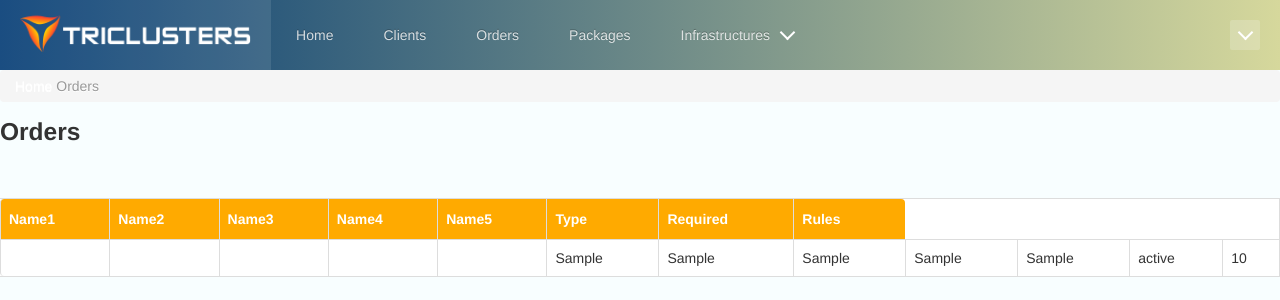
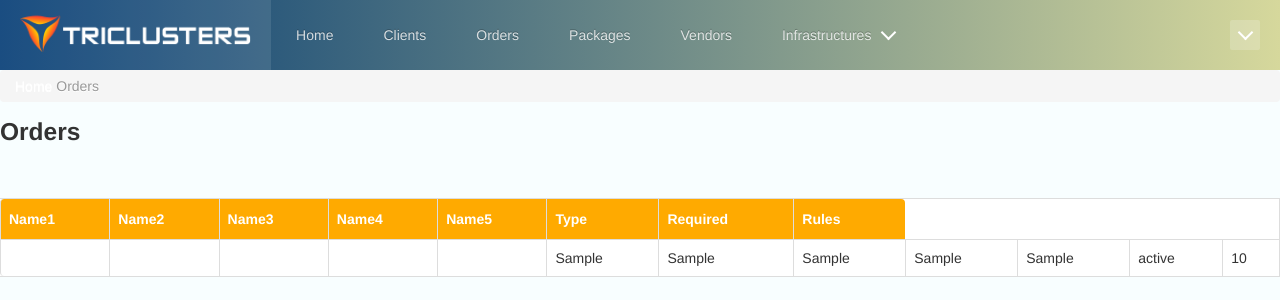
Before and after one commit to cruisezhao/dbmtripanels-staff, a Django app: template staff/templates/applications/product_package_rules.html in a window 1280 px wide. Shown: the top 300 px of the page. Run offline with Django 3.2, Linux system fonts and the light colour scheme; the template is opened without the code that fills it: most values are stand-ins (such as "Sample title", 1, 10 or a date in 2020); some libraries are stand-ins or nearby versions.

Commit message:
add vendor crud

```diff
--- a/staff/templates/base.html
+++ b/staff/templates/base.html
@@ -56,6 +56,7 @@
                   {% endcomment %}
                   <li><a href="{% url 'orders:list' %}">orders</a></li>
                   <li><a href="{% url 'packages:list' %}">packages</a></li>
+                  <li><a href="{% url 'infras:vendor_list' %}">Vendors</a></li>
                   <li>
               	    <a href="#">infrastructures</a>
               	    <div class="Tpull-down1">
@@ -64,8 +65,9 @@
 	                  <div class="Thover1">
                       <div class="Thover-line1"><a href="{% url 'infras:data_center_list' %}">DataCenters</a></div>
                       <div class="Thover-line1"><a href="{% url 'infras:rack_list' %}">Racks</a></div>
+
                           {%comment%}
-				            	<div class="Thover-line1"><a href="{% url 'deployments:deploy_policy_list' %}">Deploy Policy</a></div>
+                           <div class="Thover-line1"><a href="{% url 'deployments:deploy_policy_list' %}">Deploy Policy</a></div>
 				            	<div class="Thover-line1"><a href="{% url 'deployments:deploy_instance_list' %}">Deploy Instance</a></div>
                       <div class="Thover-line1"><a href="{% url 'deployments:instance_configuration_list' %}">Instance Config</a></div>
                       <div class="Thover-line1"><a href="{% url 'deployments:question_list' %}">Questions</a></div>
```
